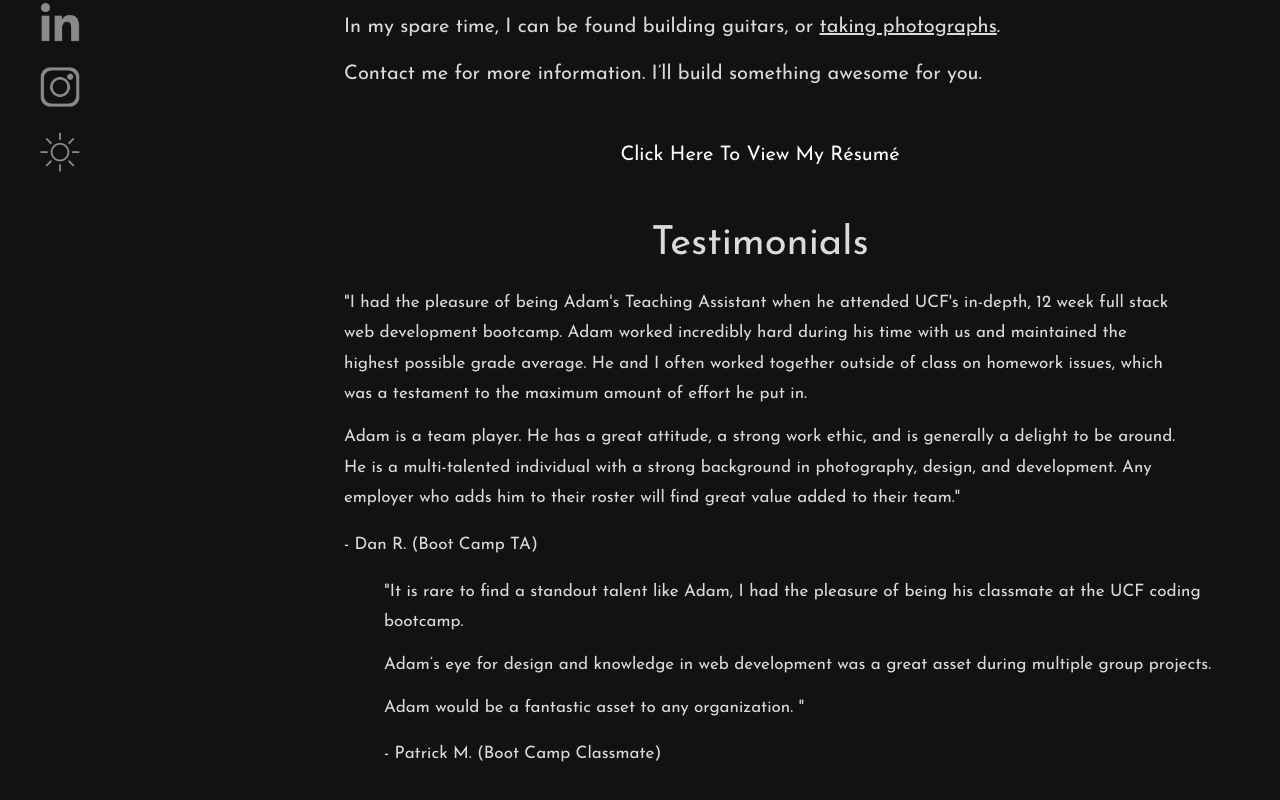
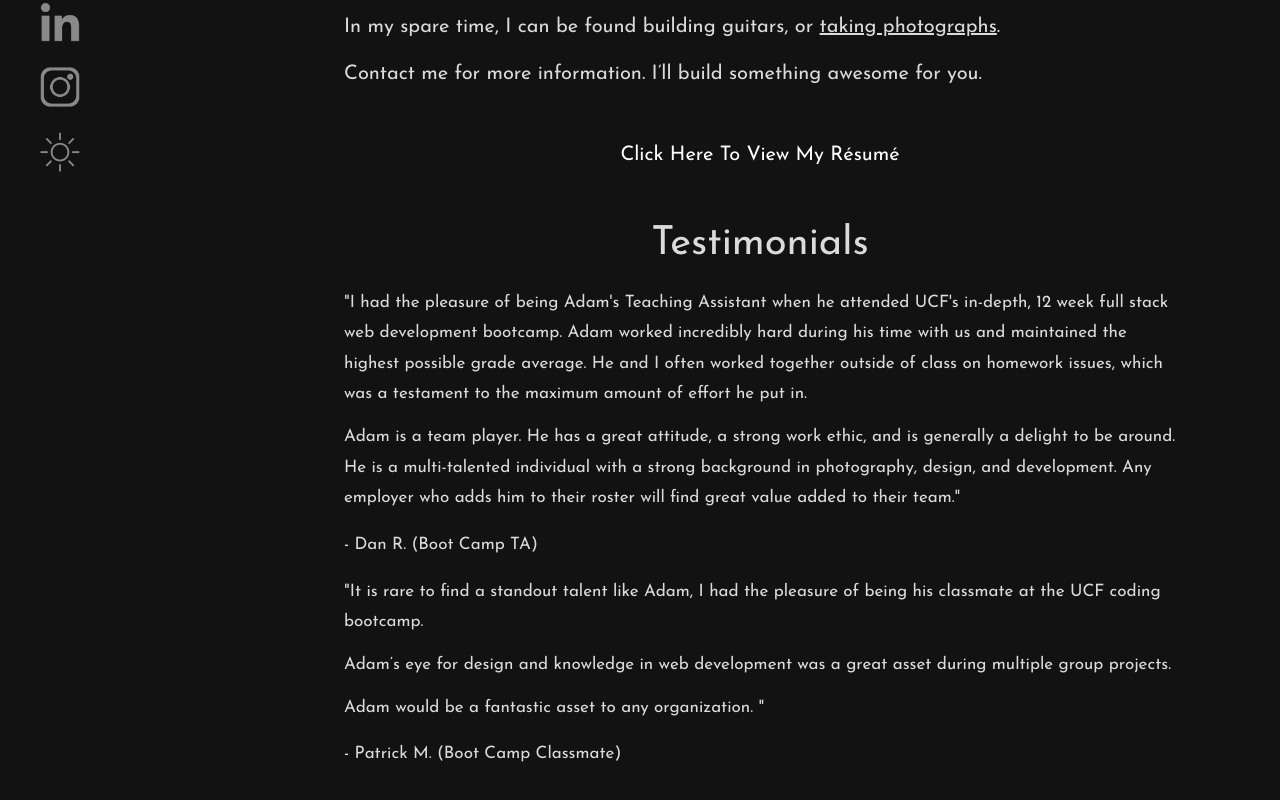
Before and after one commit to adamalcantara/alcantara_dev, a React (Create React App) app: page /about in a window 1280 px wide. Shown: the part 621-1421 px from the top of the page. Built offline with nearby package versions, Linux system fonts and the light colour scheme.

Commit message:
Fixed margins on About

```diff
--- a/src/Pages/About/About.css
+++ b/src/Pages/About/About.css
@@ -80,6 +80,13 @@ p {
     .testimonial {
         width: 100%;
     }
+    #right {
+        margin-left: 0;
+    }
+
+    #middle {
+        margin: 0 0;
+    }
 
     #middle {
         margin: 0 0;
@@ -113,11 +120,5 @@ p {
         width: 80%;
     }
 
-    #right {
-        margin-left: 0;
-    }
 
-    #middle {
-        margin: 0 0;
-    }
 }
```
